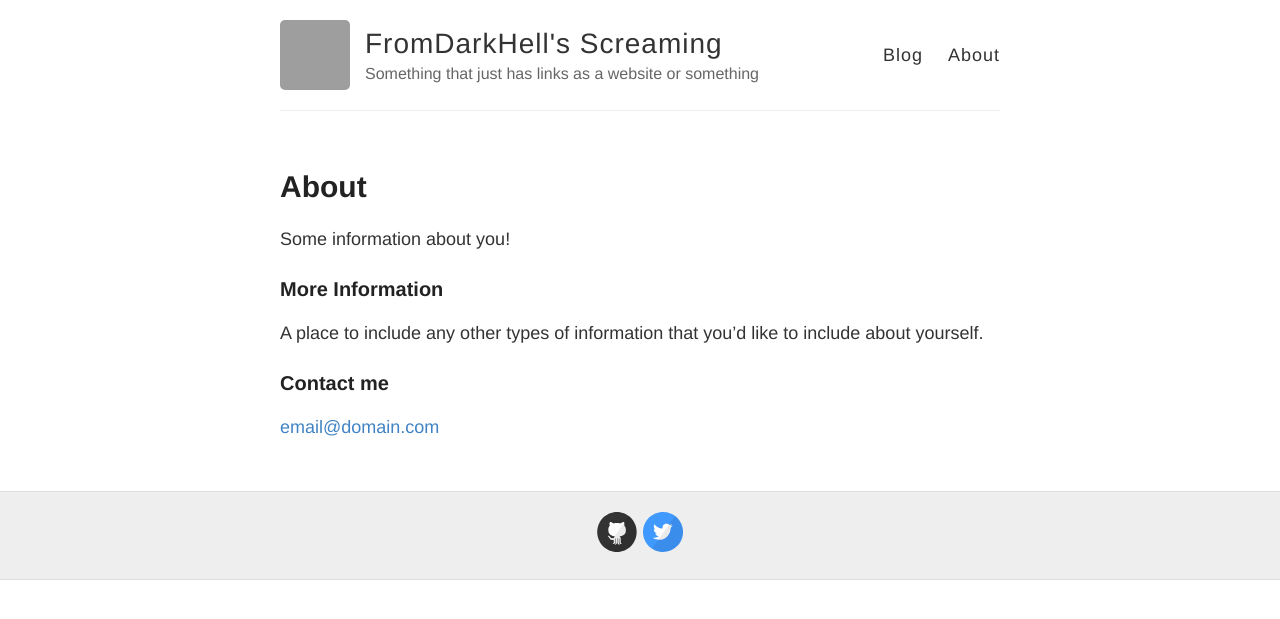
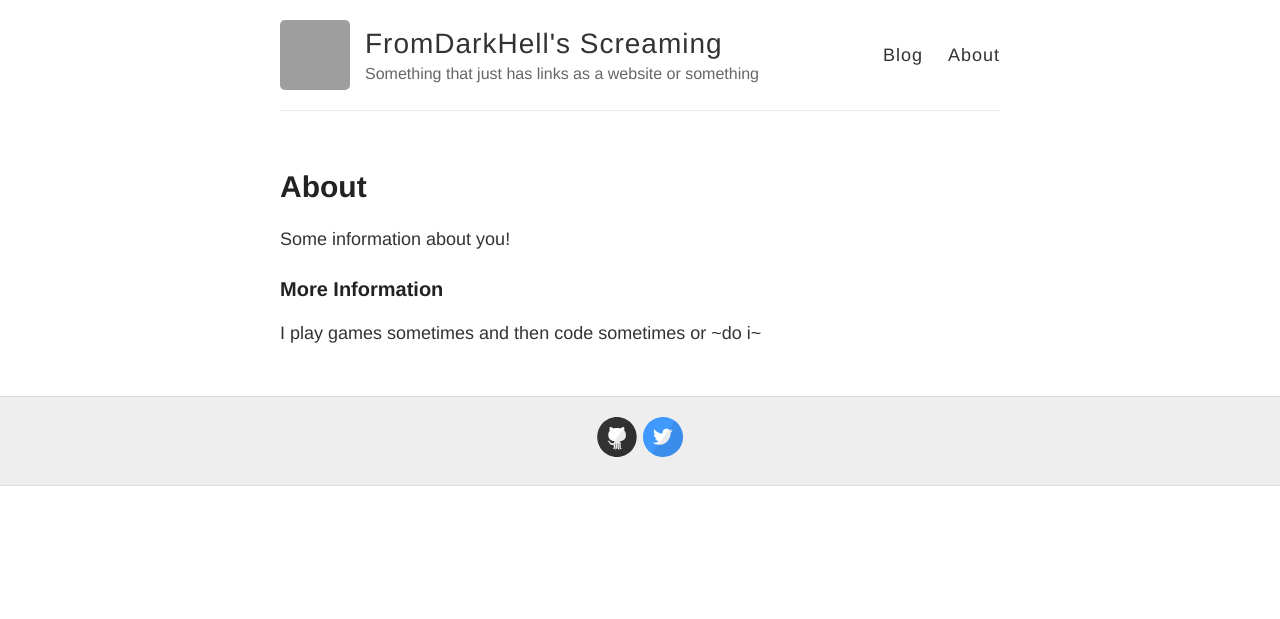
Before and after one commit to FromDarkHell/FromDarkHell.github.io, a Jekyll site: the page built from about.md, in a window 1280 px wide. Shown: the top 619 px of the page. Built offline with Jekyll 4.4.1, drawn with Linux system fonts in a browser that asks for light colours; grey boxes are pictures that could not be loaded.

Commit message:
Start up stuff

```diff
--- a/about.md
+++ b/about.md
@@ -8,8 +8,4 @@ Some information about you!
 
 ### More Information
 
-A place to include any other types of information that you'd like to include about yourself.
-
-### Contact me
-
-[email@domain.com](mailto:email@domain.com)
+I play games sometimes and then code sometimes or ~do i~
```
Also changed, not shown: _posts/2014-3-3-Hello-World.md (+0 -4 lines).
